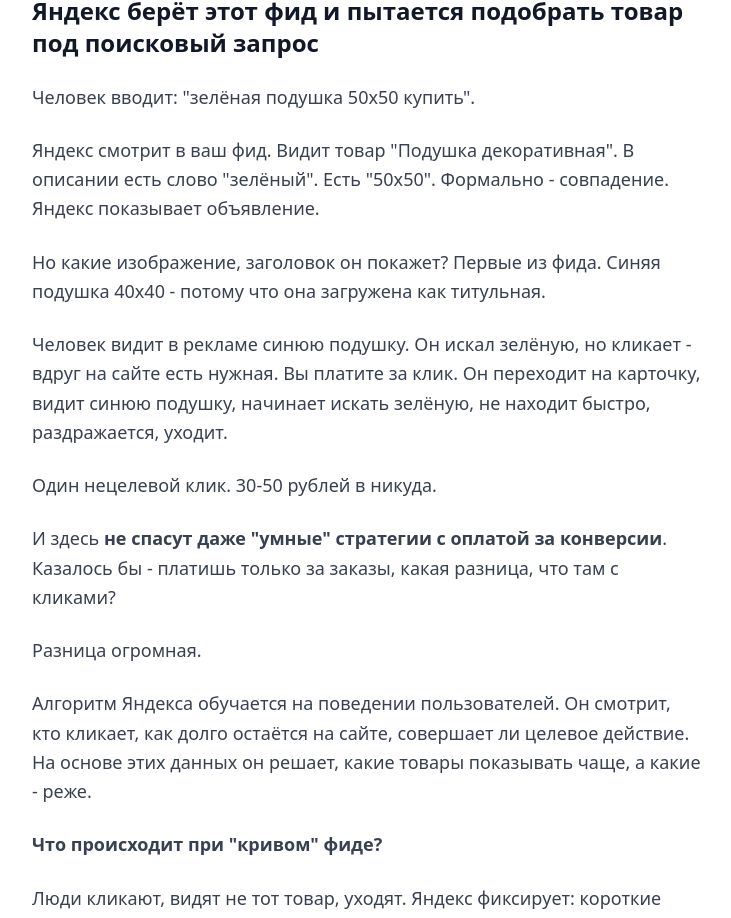
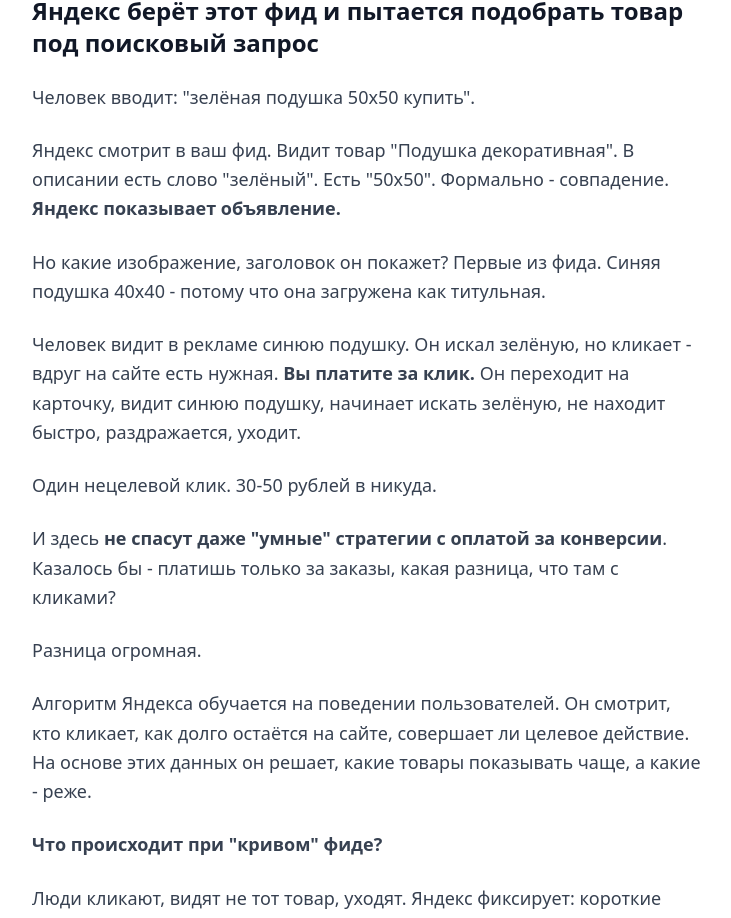
Before and after one commit to pr-poehali-dev/plain-text-project, a React (Vite) app: page / in a window 1280 px wide. Shown: the part 3753-4671 px from the top of the page, without its empty margins (272-1003 px from the left). Built offline with nearby package versions, Linux system fonts and the light colour scheme.

Commit message:
**Яндекс показывает объявление. Вы платите за клик.**

```diff
--- a/src/pages/Index.tsx
+++ b/src/pages/Index.tsx
@@ -154,13 +154,13 @@ const Index = () => {
             Человек вводит: "зелёная подушка 50х50 купить".
           </p>
           <p className="text-lg text-gray-700 leading-relaxed mb-6">
-            Яндекс смотрит в ваш фид. Видит товар "Подушка декоративная". В описании есть слово "зелёный". Есть "50х50". Формально - совпадение. Яндекс показывает объявление.
+            Яндекс смотрит в ваш фид. Видит товар "Подушка декоративная". В описании есть слово "зелёный". Есть "50х50". Формально - совпадение. <strong>Яндекс показывает объявление.</strong>
           </p>
           <p className="text-lg text-gray-700 leading-relaxed mb-6">
             Но какие изображение, заголовок он покажет? Первые из фида. Синяя подушка 40х40 - потому что она загружена как титульная.
           </p>
           <p className="text-lg text-gray-700 leading-relaxed mb-6">
-            Человек видит в рекламе синюю подушку. Он искал зелёную, но кликает - вдруг на сайте есть нужная. Вы платите за клик. <span className="sm:inline block sm:mt-0 mt-4">Он переходит на карточку, видит синюю подушку, начинает искать зелёную, не находит быстро, раздражается, уходит.</span>
+            Человек видит в рекламе синюю подушку. Он искал зелёную, но кликает - вдруг на сайте есть нужная. <strong>Вы платите за клик.</strong> <span className="sm:inline block sm:mt-0 mt-4">Он переходит на карточку, видит синюю подушку, начинает искать зелёную, не находит быстро, раздражается, уходит.</span>
           </p>
           <p className="text-lg text-gray-700 leading-relaxed mb-6">
             Один нецелевой клик. 30-50 рублей в никуда.
```
